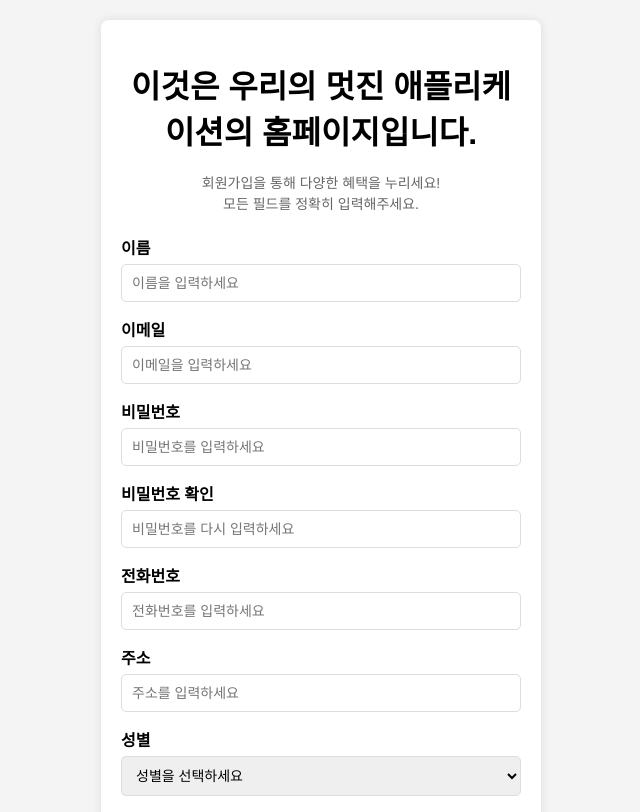
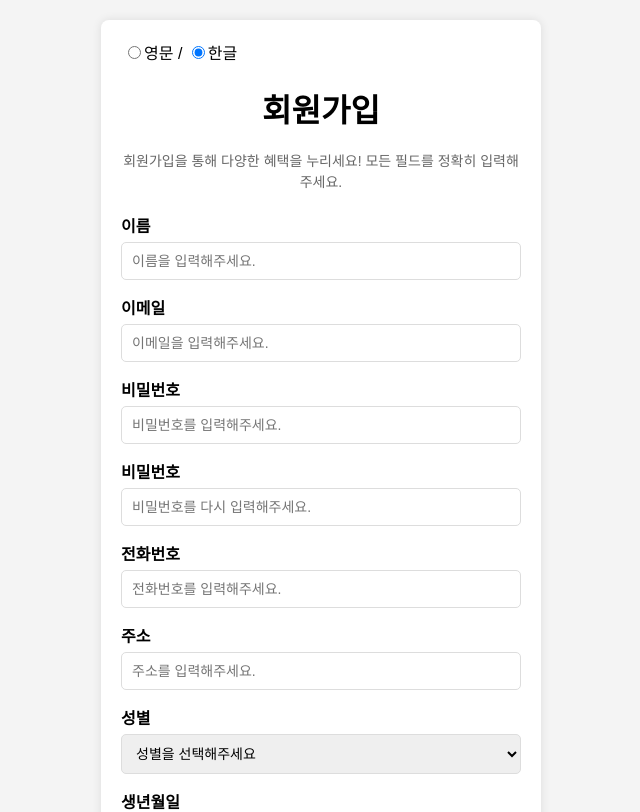
Before and after one commit to cwd3469/Lib_Opal, a React (Vite) app in the folder apps/opal-store/: page / in a window 1280 px wide. Shown: the top 812 px of the page, without its empty margins (319-959 px from the left). Built offline with nearby package versions, Linux system fonts and the light colour scheme.

Commit message:
OPL-3 feat : 언어 변경 로직 추가

```diff
--- a/apps/opal-store/src/pages/auth/SignUpPage.tsx
+++ b/apps/opal-store/src/pages/auth/SignUpPage.tsx
@@ -1,73 +1,126 @@
 import styled from '@emotion/styled';
+import { useCallback } from 'react';
 import { useTranslation } from 'react-i18next';
 
 const SignUpPage = () => {
-    const { t } = useTranslation('main');
+    const { t, i18n } = useTranslation('signout');
+    const toggleLocales = useCallback(
+        (locale: string) => {
+            i18n.changeLanguage(locale);
+        },
+        [i18n]
+    );
+    const checked = i18n.language;
+
     return (
         <Container>
-            <Title>{t('description')}</Title>
-            <Description>
-                회원가입을 통해 다양한 혜택을 누리세요!
-                <br />
-                모든 필드를 정확히 입력해주세요.
-            </Description>
+            <fieldset style={{ borderWidth: 0, padding: 0 }}>
+                <label style={{ cursor: 'pointer' }}>
+                    <input
+                        type="radio"
+                        name="contact"
+                        value={'en-US'}
+                        checked={'en-US' === checked}
+                        onClick={() => toggleLocales('en-US')}
+                    />
+                    <span>영문</span>
+                </label>
+                {' / '}
+                <label style={{ cursor: 'pointer' }}>
+                    <input
+                        type="radio"
+                        name="contact"
+                        value={'ko-KR'}
+                        checked={'ko-KR' === checked}
+                        onClick={() => toggleLocales('ko-KR')}
+                    />
+                    <span>한글</span>
+                </label>
+            </fieldset>
+            <Title>{t('page-header-name')}</Title>
+            <Description>{t('page-header-description')}</Description>
+
             <form>
                 <FormGroup>
-                    <Label htmlFor="username">이름</Label>
-                    <Input type="text" id="username" name="username" placeholder="이름을 입력하세요" required />
+                    <Label htmlFor="username">{t('name-input-label')}</Label>
+                    <Input
+                        type="text"
+                        id="username"
+                        name="username"
+                        placeholder={t('name-input-placeholder')}
+                        required
+                    />
                 </FormGroup>
                 <FormGroup>
-                    <Label htmlFor="email">이메일</Label>
-                    <Input type="email" id="email" name="email" placeholder="이메일을 입력하세요" required />
+                    <Label htmlFor="email">{t('email-input-label')}</Label>
+                    <Input type="email" id="email" name="email" placeholder={t('email-input-placeholder')} required />
                 </FormGroup>
                 <FormGroup>
-                    <Label htmlFor="password">비밀번호</Label>
-                    <Input type="password" id="password" name="password" placeholder="비밀번호를 입력하세요" required />
+                    <Label htmlFor="password">{t('pw-input-label')}</Label>
+                    <Input
+                        type="password"
+                        id="password"
+                        name="password"
+                        placeholder={t('pw-input-placeholder')}
+                        required
+                    />
                 </FormGroup>
                 <FormGroup>
-                    <Label htmlFor="confirm-password">비밀번호 확인</Label>
+                    <Label htmlFor="confirm-password">{t('pwCheck-input-label')}</Label>
                     <Input
                         type="password"
                         id="confirm-password"
                         name="confirm-password"
-                        placeholder="비밀번호를 다시 입력하세요"
+                        placeholder={t('pwCheck-input-placeholder')}
                         required
                     />
                 </FormGroup>
                 <FormGroup>
-                    <Label htmlFor="phone">전화번호</Label>
-                    <Input type="tel" id="phone" name="phone" placeholder="전화번호를 입력하세요" required />
+                    <Label htmlFor="phone">{t('phoneNumber-input-label')}</Label>
+                    <Input
+                        type="tel"
+                        id="phone"
+                        name="phone"
+                        placeholder={t('phoneNumber-input-placeholder')}
+                        required
+                    />
                 </FormGroup>
                 <FormGroup>
-                    <Label htmlFor="address">주소</Label>
-                    <Input type="text" id="address" name="address" placeholder="주소를 입력하세요" required />
+                    <Label htmlFor="address">{t('address-input-label')}</Label>
+                    <Input
+                        type="text"
+                        id="address"
+                        name="address"
+                        placeholder={t('address-input-placeholder')}
+                        required
+                    />
                 </FormGroup>
                 <FormGroup>
-                    <Label htmlFor="gender">성별</Label>
+                    <Label htmlFor="gender">{t('sex-input-label')}</Label>
                     <Select id="gender" name="gender" required>
-                        <option value="">성별을 선택하세요</option>
-                        <option value="male">남성</option>
-                        <option value="female">여성</option>
-                        <option value="other">기타</option>
+                        <option value="">{t('sex-input-placeholder')}</option>
+                        <option value="male">{t('sex-option-male')}</option>
+                        <option value="female">{t('sex-option-female')}</option>
+                        <option value="other">{t('sex-option-other')}</option>
                     </Select>
                 </FormGroup>
                 <FormGroup>
-                    <Label htmlFor="dob">생년월일</Label>
+                    <Label htmlFor="dob">{t('birthDay-input-label')}</Label>
                     <Input type="date" id="dob" name="dob" required />
                 </FormGroup>
                 <FormGroup>
-                    <Label htmlFor="interests">관심사</Label>
-                    <Input type="text" id="interests" name="interests" placeholder="관심사를 입력하세요" />
+                    <Label htmlFor="interests">{t('interests-input-label')}</Label>
+                    <Input type="text" id="interests" name="interests" placeholder={t('interests-input-placeholder')} />
                 </FormGroup>
                 <FormGroup>
-                    <Label htmlFor="country">국가</Label>
+                    <Label htmlFor="country">{t('country-input-label')}</Label>
                     <Select id="country" name="country" required>
-                        <option value="">국가를 선택하세요</option>
-                        <option value="kr">대한민국</option>
-                        <option value="us">미국</option>
-                        <option value="jp">일본</option>
-                        <option value="cn">중국</option>
-                        <option value="uk">영국</option>
+                        <option value="">{t('country-input-placeholder')}</option>
+                        <option value="kr">{t('country-option-kr')}</option>
+                        <option value="us">{t('country-option-us')}</option>
+                        <option value="jp">{t('country-option-jp')}</option>
+                        <option value="cn">{t('country-option-cn')}</option>
+                        <option value="uk">{t('country-option-uk')}</option>
                         {/* 추가적인 국가 옵션을 필요에 따라 추가하세요 */}
                     </Select>
                 </FormGroup>
@@ -104,6 +157,12 @@ const Description = styled.p`
 
 const FormGroup = styled.div`
     margin-bottom: 15px;
+`;
+
+const Box = styled.div`
+    display: flex;
+    gap: 6px;
+    justify-content: center;
 `;
 
 const Label = styled.label`
--- a/apps/opal-store/src/shared/contents/locales/en/index.ts
+++ b/apps/opal-store/src/shared/contents/locales/en/index.ts
@@ -1,6 +1,7 @@
 import main from './main.json';
-import about from './about.json'; // about 파일도 마찬가지로 json 형식으로 작성해주시면 됩니다!
+import about from './about.json';
+import signout from './signout.json';
 
-const resource = { main, about };
+const resource = { main, about, signout };
 
 export default resource;
--- a/apps/opal-store/src/shared/contents/locales/jsons/en.json
+++ b/apps/opal-store/src/shared/contents/locales/en/signout.json
@@ -14,11 +14,19 @@
     "address-input-label": "Address",
     "address-input-placeholder": "Please enter your address",
     "sex-input-label": "Sex",
+    "sex-option-male": "Men",
+    "sex-option-female": "Women",
+    "sex-option-other": "Other",
     "sex-input-placeholder": "Please select a gender",
     "birthDay-input-label": "BirthDay",
     "birthDay-input-placeholder": "Please enter a name",
     "interests-input-label": "Interest",
     "interests-input-placeholder": "Please enter your interest.",
     "country-input-label": "Country",
-    "country-input-placeholder": "Please select your country."
+    "country-input-placeholder": "Please select your country.",
+    "country-option-kr": "Republic of Korea",
+    "country-option-us": "the United States",
+    "country-option-jp": "Japan",
+    "country-option-cn": "China",
+    "country-option-uk": "the United Kingdom"
 }
--- a/apps/opal-store/src/shared/contents/locales/ko/index.ts
+++ b/apps/opal-store/src/shared/contents/locales/ko/index.ts
@@ -1,7 +1,8 @@
 import main from './main.json';
 import about from './about.json'; // about 파일도 마찬가지로 json 형식으로 작성해주시면 됩니다!
+import signout from './signout.json';
 
-const resource = { main, about };
+const resource = { main, about, signout };
 
 export type CustomResources = typeof resource;
 
--- a/apps/opal-store/src/shared/contents/locales/jsons/ko.json
+++ b/apps/opal-store/src/shared/contents/locales/ko/signout.json
@@ -14,11 +14,19 @@
     "address-input-label": "주소",
     "address-input-placeholder": "주소를 입력해주세요.",
     "sex-input-label": "성별",
+    "sex-option-male": "남자",
+    "sex-option-female": "여자",
+    "sex-option-other": "기타",
     "sex-input-placeholder": "성별을 선택해주세요",
     "birthDay-input-label": "생년월일",
     "birthDay-input-placeholder": "이름을 입력해주세요.",
     "interests-input-label": "관심사",
     "interests-input-placeholder": "관심사를 입력해주세요.",
     "country-input-label": "국가",
-    "country-input-placeholder": "국가를 선택하세요."
+    "country-input-placeholder": "국가를 선택하세요.",
+    "country-option-kr": "대한민국",
+    "country-option-us": "미국",
+    "country-option-jp": "일본",
+    "country-option-cn": "중국",
+    "country-option-uk": "영국"
 }
```
